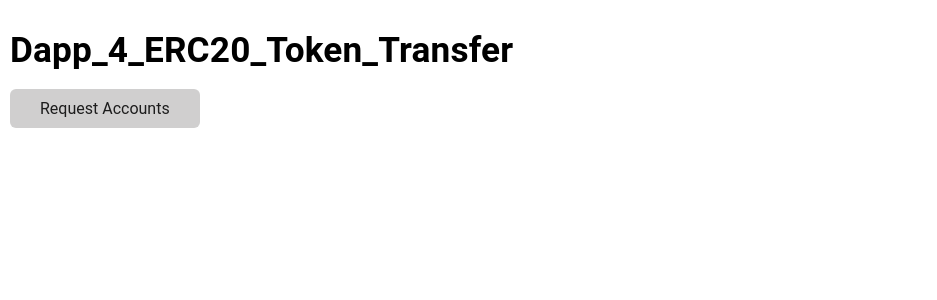
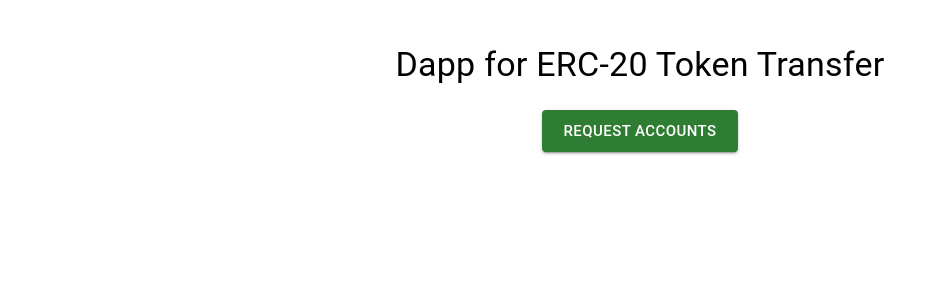
Before and after one commit to magicCicero/Dapp_4_ERC20_Token_Transfer, a React (Vite) app: page / in a window 1280 px wide. Shown: the top 300 px of the page, without its empty margins (0-937 px from the left). Built offline with nearby package versions, Linux system fonts and the light colour scheme.

Commit message:
app.jsx update with mui

```diff
--- a/src/App.jsx
+++ b/src/App.jsx
@@ -2,6 +2,7 @@ import { ethers } from "ethers";
 import React, { useEffect, useState } from "react";
 import DummyToken from "./components/dummyToken";
 import { provider } from "./web3";
+import { Button, Box, Typography, CircularProgress } from "@mui/material";
 
 const Balance = ({ account }) => {
     const [balance, setBalance] = useState("");
@@ -12,12 +13,21 @@ const Balance = ({ account }) => {
             return ethers.utils.formatEther(balance);
         };
         getBalance().then(setBalance).catch(console.error);
-    }, [account, provider]);
+    }, [account]);
 
     if (!balance) {
-        return <p>Loading...</p>;
+        return (
+            <Box sx={{ display: "flex", alignItems: "center", gap: 1 }}>
+                <CircularProgress size={20} />
+                <Typography>Loading balance...</Typography>
+            </Box>
+        );
     }
-    return <p>Balance: {balance} tETH</p>;
+    return (
+        <Typography variant="body1" sx={{ mt: 2 }}>
+            Balance: <strong>{balance}</strong> tETH
+        </Typography>
+    );
 };
 
 function App() {
@@ -30,7 +40,7 @@ function App() {
         const [account] = await window.ethereum.request({
             method: "eth_accounts",
         });
-        window.ethereum.on("accountsChanged", accounts => {
+        window.ethereum.on("accountsChanged", (accounts) => {
             setAccount(accounts[0]);
         });
         return account;
@@ -51,25 +61,34 @@ function App() {
     }, []);
 
     return (
-        <div>
-            <h1>Dapp_4_ERC20_Token_Transfer</h1>
+        <Box sx={{ p: 3, textAlign: "center" }}>
+            <Typography variant="h4" sx={{ mb: 3 }}>
+                Dapp for ERC-20 Token Transfer
+            </Typography>
+
             {account ? (
-                <p>
-                    Account:{" "}
-                    <code style={{ display: "inline" }}>{account}</code>
-                </p>
+                <Typography variant="body1" sx={{ mb: 2 }}>
+                    Account: <code>{account}</code>
+                </Typography>
             ) : (
-                <button onClick={() => requestAccounts()}>
+                <Button
+                    variant="contained"
+                    color="success"
+                    size="large"
+                    onClick={requestAccounts}
+                    sx={{ mb: 3 }}
+                >
                     Request Accounts
-                </button>
+                </Button>
             )}
+
             {provider && account && (
-                <>
+                <Box sx={{ mt: 4 }}>
                     <Balance account={account} />
                     <DummyToken account={account} />
-                </>
+                </Box>
             )}
-        </div>
+        </Box>
     );
 }
 
--- a/src/main.jsx
+++ b/src/main.jsx
@@ -1,26 +1,9 @@
 import React from "react";
 import ReactDOM from "react-dom/client";
 import App from "./App";
-import { ThemeProvider, createTheme } from '@mui/material/styles';
-import CssBaseline from '@mui/material/CssBaseline';
-
-// Create a custom theme (optional)
-const theme = createTheme({
-    palette: {
-      primary: {
-        main: '#1976d2', // Blue color
-      },
-      secondary: {
-        main: '#dc004e', // Pink color
-      },
-    },
-  });
 
 ReactDOM.createRoot(document.getElementById("root")).render(
     <React.StrictMode>
-        <ThemeProvider theme={theme}>
-           <CssBaseline /> {/* Resets browser styling */}
-           <App />
-        </ThemeProvider>
+        <App />
     </React.StrictMode>
 );
```
